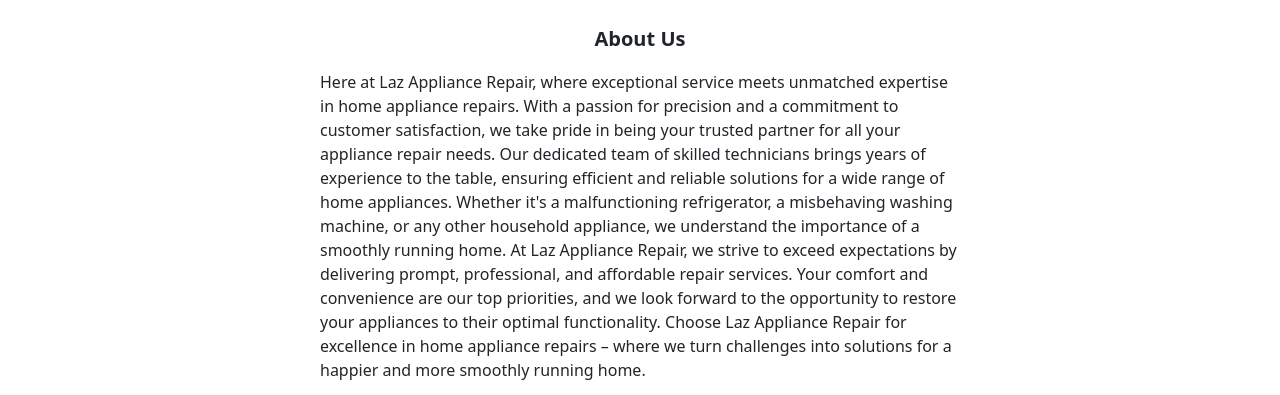
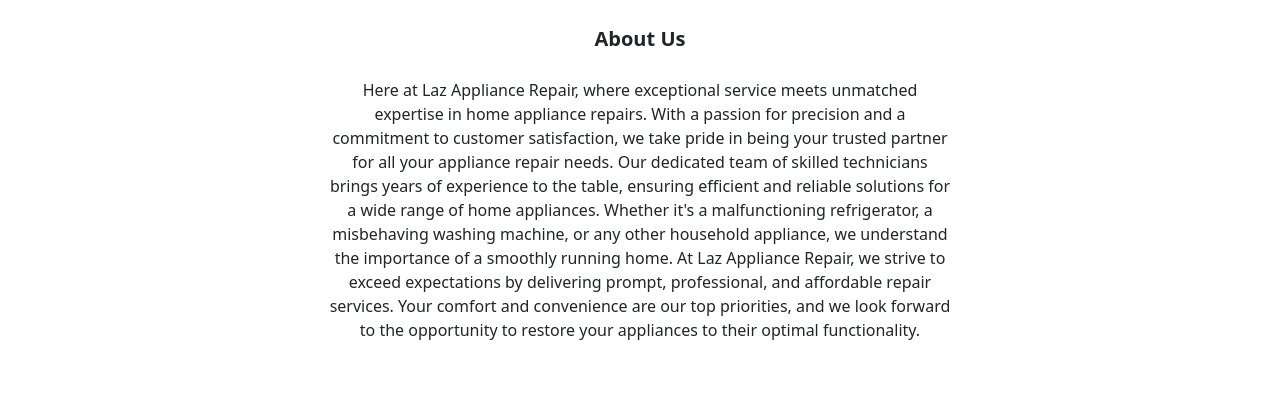
Before and after one commit to yohanJS/ViteJSLaz, a Vue app: page / in a window 1280 px wide. Shown: the part 824-1219 px from the top of the page. After the commit the page ends 1190 px from the top, so only its background shows below. Built offline with nearby package versions, Linux system fonts and the light colour scheme.

Commit message:
testing deploy on commit

```diff
--- a/src/components/AboutUs.vue
+++ b/src/components/AboutUs.vue
@@ -7,7 +7,7 @@
     <div class="col-md-12 tex-center">
       <p class="lead fw-bold">About Us</p>
     </div>
-    <div class="col-md-6 text-start">
+    <div class="col-md-6 text-center p-2">
       <p>
         Here at Laz Appliance Repair, where exceptional service meets unmatched expertise in home appliance repairs.
          With a passion for precision and a commitment to customer satisfaction, we take pride in being your trusted
@@ -16,9 +16,7 @@
          malfunctioning refrigerator, a misbehaving washing machine, or any other household appliance, we understand
          the importance of a smoothly running home. At Laz Appliance Repair, we strive to exceed expectations by delivering
          prompt, professional, and affordable repair services. Your comfort and convenience are our top priorities,
-         and we look forward to the opportunity to restore your appliances to their optimal functionality. Choose
-         Laz Appliance Repair for excellence in home
-        appliance repairs – where we turn challenges into solutions for a happier and more smoothly running home.
+         and we look forward to the opportunity to restore your appliances to their optimal functionality.
       </p>
     </div>
   </div>
```
